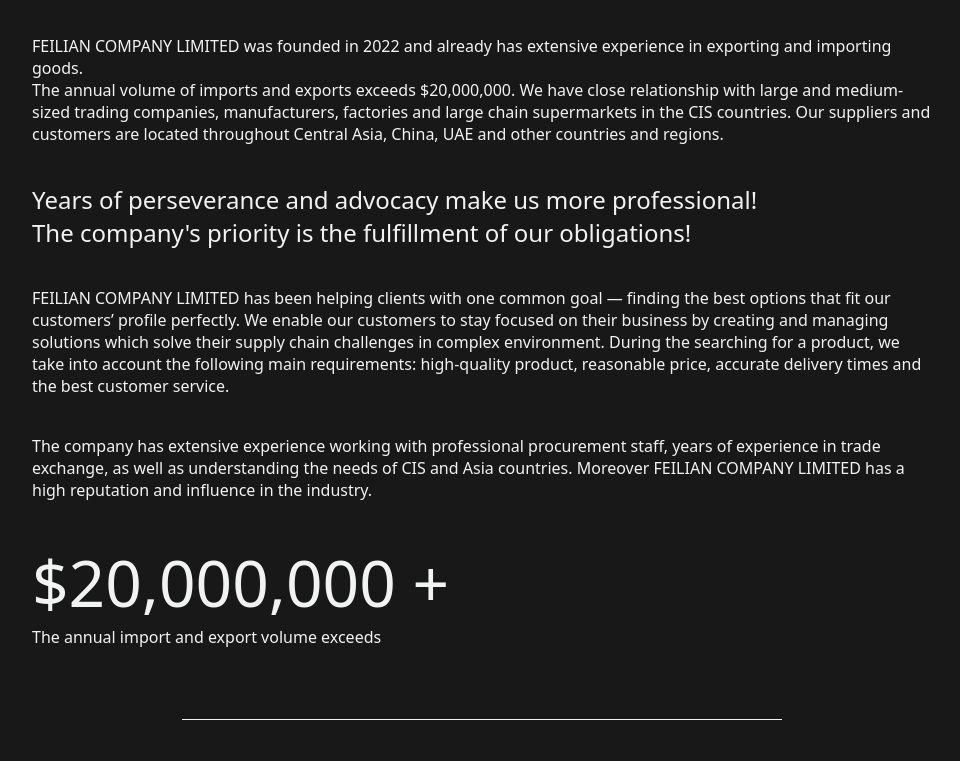
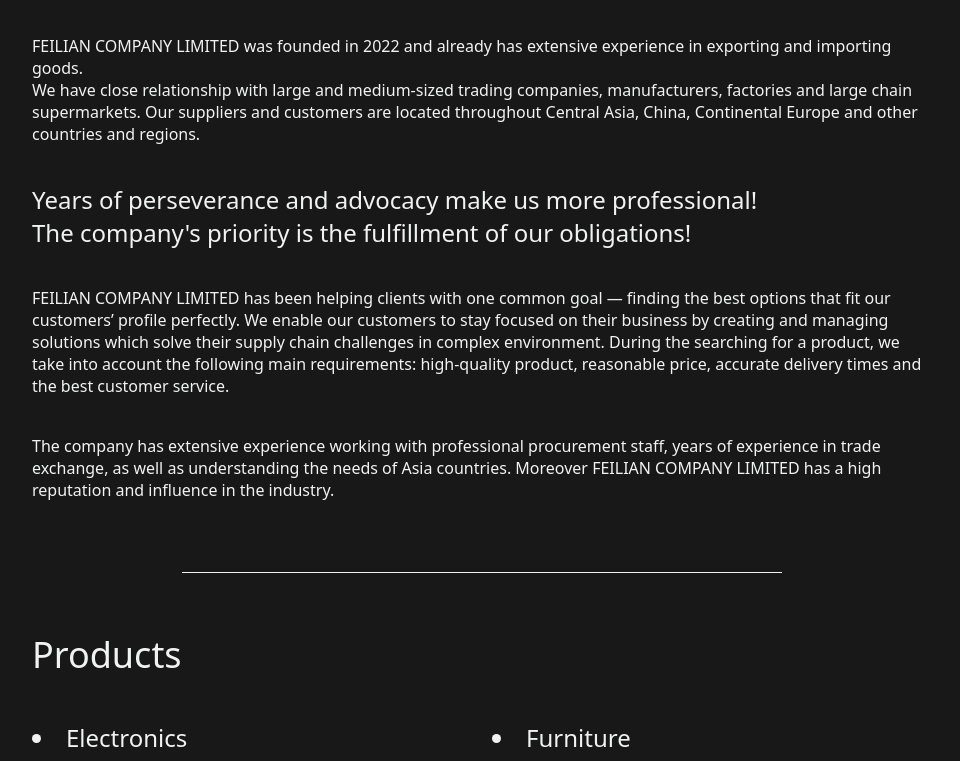
Before and after one commit to Jeser-Belvidere/feilian.github.io, a website built with Vite: page index.html in a window 1280 px wide. Shown: the part 736-1497 px from the top of the page, without its empty margins (158-1118 px from the left). Built offline with nearby package versions, Linux system fonts and the light colour scheme.

Commit message:
Fixed texts

```diff
--- a/index.html
+++ b/index.html
@@ -65,11 +65,10 @@
         <p id="about_text1" class="text-2">
           FEILIAN COMPANY LIMITED was founded in 2022 and already has extensive
           experience in exporting and importing goods. <br />
-          The annual volume of imports and exports exceeds $20,000,000. We have
-          close relationship with large and medium-sized trading companies,
-          manufacturers, factories and large chain supermarkets in the CIS
-          countries. Our suppliers and customers are located throughout Central
-          Asia, China, UAE and other countries and regions.
+          We have close relationship with large and medium-sized trading
+          companies, manufacturers, factories and large chain supermarkets. Our
+          suppliers and customers are located throughout Central Asia, China,
+          Continental Europe and other countries and regions.
         </p>
         <h3 id="about_text2" class="text-medium">
           Years of perseverance and advocacy make us more professional!<br />
@@ -87,16 +86,10 @@
         </p>
         <p id="about_text4" class="text-2">
           The company has extensive experience working with professional
-          procurement staff, years of experience in trade exchange, as well as
-          understanding the needs of CIS and Asia countries. Moreover FEILIAN
-          COMPANY LIMITED has a high reputation and influence in the industry.
+          procurement staff, years of experience in trade exchange, as well as
+          understanding the needs of Asia countries. Moreover FEILIAN COMPANY
+          LIMITED has a high reputation and influence in the industry.
         </p>
-        <div>
-          <h1 class="text-regular">$20,000,000 +</h1>
-          <p id="volume_description">
-            The annual import and export volume exceeds
-          </p>
-        </div>
       </section>
 
       <div class="divider"></div>
--- a/main.js
+++ b/main.js
@@ -17,13 +17,10 @@
     "Feilian Company Limited was established in 2022 and already <br /> has rich experience in the import <br /> and export of goods.",
   //ABOUT
   about_title: "The best suppliers for you",
-  about_text1: `FEILIAN COMPANY LIMITED was founded in 2022 and already has extensive
-          experience in exporting and importing goods. <br /> The annual volume of
-          imports and exports exceeds $20,000,000. We have close relationship
-          with large and medium-sized trading companies, manufacturers,
-          factories and large chain supermarkets in the CIS countries. Our
-          suppliers and customers are located throughout Central Asia, China,
-          UAE and other countries and regions.`,
+  about_text1: `FEILIAN COMPANY LIMITED was founded in 2022 and already has extensive experience in exporting and importing goods. <br/>
+            We have close relationship with large and medium-sized trading companies, manufacturers,
+            factories and large chain supermarkets. Our suppliers and customers are located
+            throughout Central Asia, China, Continental Europe and other countries and regions.`,
   about_text2:
     "Years of perseverance and advocacy make us more professional! <br /> The company's priority is the fulfillment of our obligations!",
   about_text3: `FEILIAN COMPANY LIMITED has been helping clients with one common goal
@@ -35,10 +32,9 @@
           reasonable price, accurate delivery times and the best customer
           service.`,
   about_text4: `The company has extensive experience working with professional
-          procurement staff, years of experience in trade exchange, as well as
-          understanding the needs of CIS and Asia countries. Moreover FEILIAN
-          COMPANY LIMITED has a high reputation and influence in the industry.`,
-  volume_description: "The annual import and export volume exceeds",
+          procurement staff, years of experience in trade exchange, as well as understanding
+          the needs of Asia countries. Moreover FEILIAN COMPANY LIMITED has a high reputation
+          and influence in the industry.`,
   //PRODUCTS
   product_title: "Products",
   product_electronics: "Electronics",
@@ -79,14 +75,13 @@
   //ABOUT
   about_title: "为您提供最好的供应商!",
   about_text1:
-    "FEILIAN COMPANY LIMITED成立于2022年, 有着丰富的商品进出口经验。我们公司的年进出口总额超过2000万美元。我们与独联体国家的大中型贸易公司、制造商、工厂和大型连锁超市有着密切的关系。我们的供应商和客户遍布中亚、中国、阿联酋和其他国家和地区。",
+    "FEILIAN COMPANY LIMITED成立于2022年, 有着丰富的商品进出口经验。我们与大中型贸易公司、制造商、工厂和大型连锁超市有着密切的关系。我们的供应商和客户遍布中亚、中国和其他国家和地区。",
   about_text2:
     "多年的坚持和倡导使我们更加专业! 公司的首要任务是履行我们的义务!",
   about_text3:
     "FEILIAN COMPANY LIMITED一直在帮助客户实现一个共同的目标——找到最好、最适合客户个人资料的选项。我们通过创建和管理解决方案来解决复杂环境中的供应链挑战, 使客户能够专注于自己的业务。在寻找产品的过程中, 我们考虑了以下主要要求：高质量的产品、合理的价格、准确的交货时间和最好的客户服务。",
   about_text4:
     "我们公司拥有丰富的业内经验, 包括：与专业采购人员合作、多年的贸易交流、以及了解独联体和亚洲国家需求。此外, 我们在行业内享有很高的声誉和影响力。",
-  volume_description: "年进出口总额超过",
   //PRODUCTS
   product_title: "商品列表",
   product_electronics: "电子产品",
```
